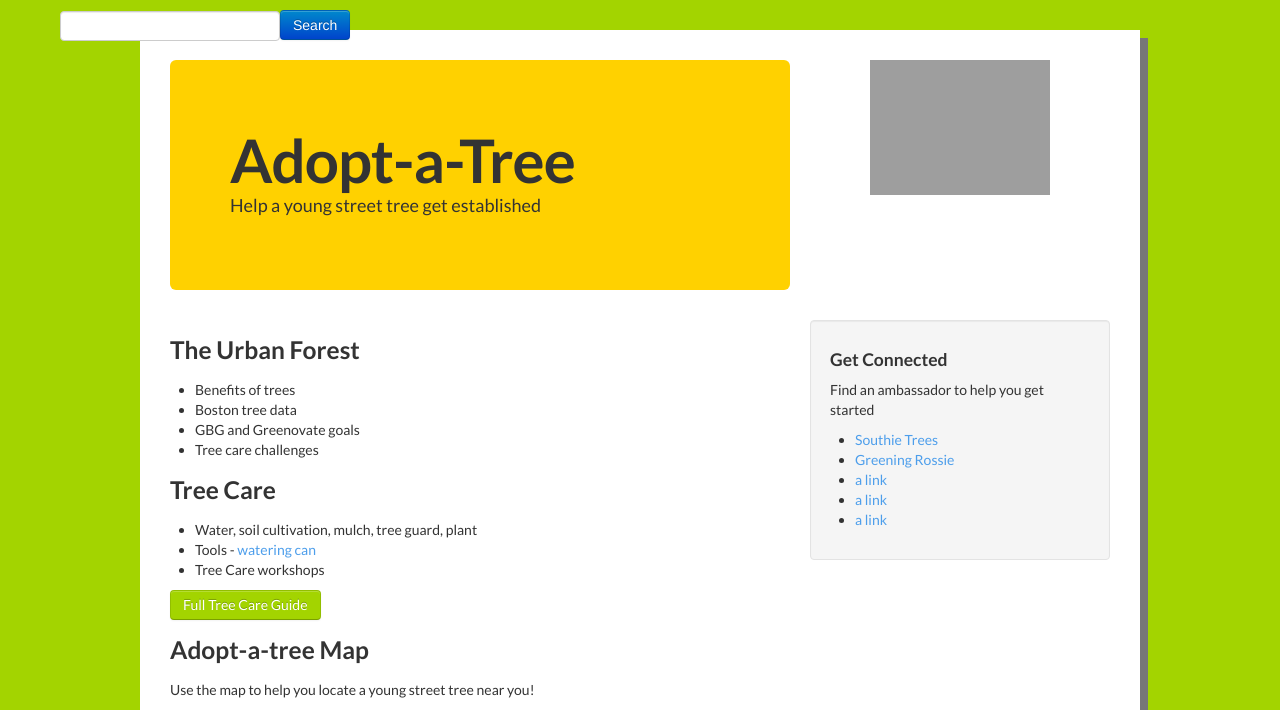
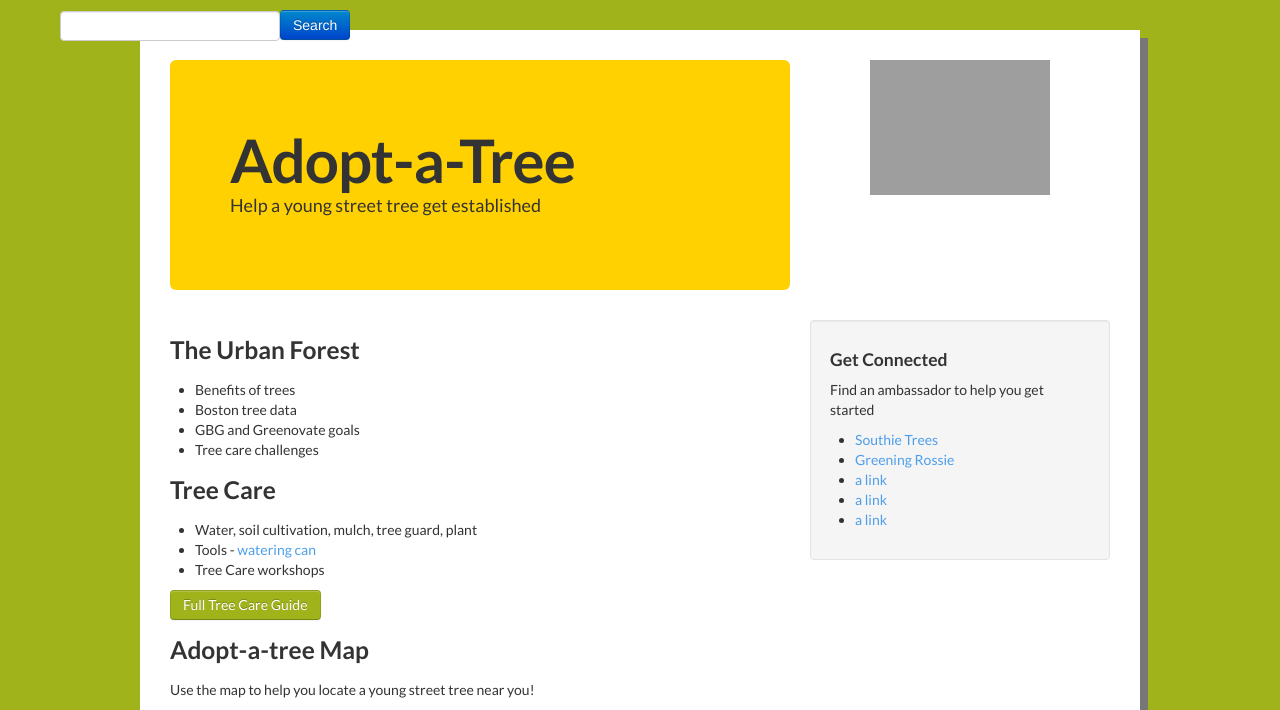
Before and after one commit to CityOfBoston/adopt-trees, a PHP site: page / in a window 1280 px wide. Shown: the top 710 px of the page. Run offline with PHP 8.4, Linux system fonts and the light colour scheme; some libraries are stand-ins or nearby versions; grey boxes are pictures that could not be loaded.

```diff
--- a/style.css
+++ b/style.css
@@ -33,7 +33,7 @@ body{
 }
 
 .greenovate-green{
-  background: rgb( 163, 212, 0 );
+  background: rgb( 161, 179, 27 );
 }
 .greenovate-cyan{
   background:  rgb( 77, 158, 235 );
```
